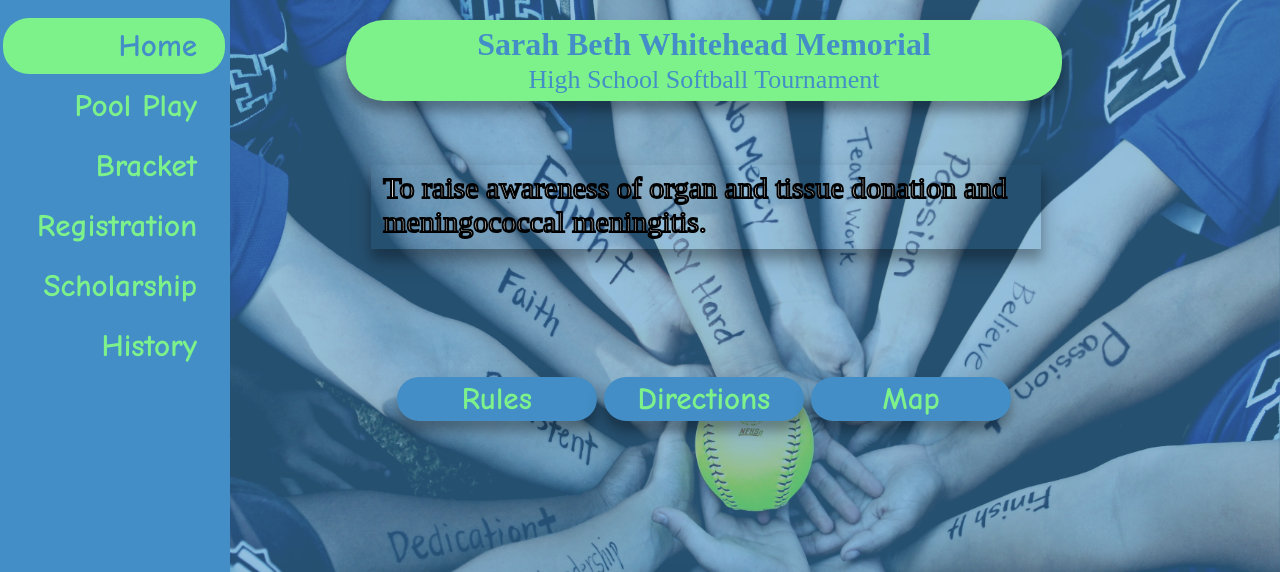
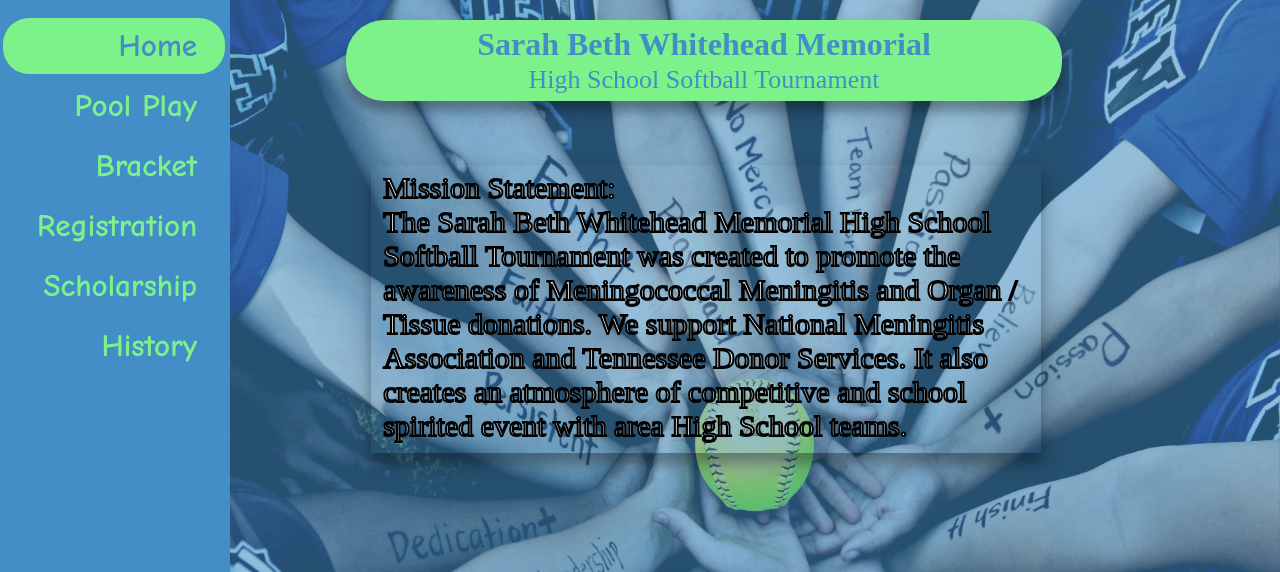
Before and after one commit to sbwhitehead/sarahbeth9, a plain HTML site: page index.html in a window 1280 px wide. Shown: the top 572 px of the page. Drawn offline with Linux system fonts and the light colour scheme; a web font is replaced by a local one.

Commit message:
Update index.html

```diff
--- a/index.html
+++ b/index.html
@@ -54,7 +54,12 @@
 	<div class="textBox">
 	<table class="tb">
 		<tr>
-			<p class="about">To raise awareness of organ and tissue donation and meningococcal meningitis.</p>
+			<p class="about">Mission Statement:<br>The Sarah Beth Whitehead Memorial High School Softball Tournament was
+				created to promote the awareness of Meningococcal Meningitis and Organ /
+				Tissue donations. We support National Meningitis Association and Tennessee
+				Donor Services. It also creates an atmosphere of competitive and school spirited
+				event with area High School teams.
+			</p>
 				<br>
 
 				<br>
```
